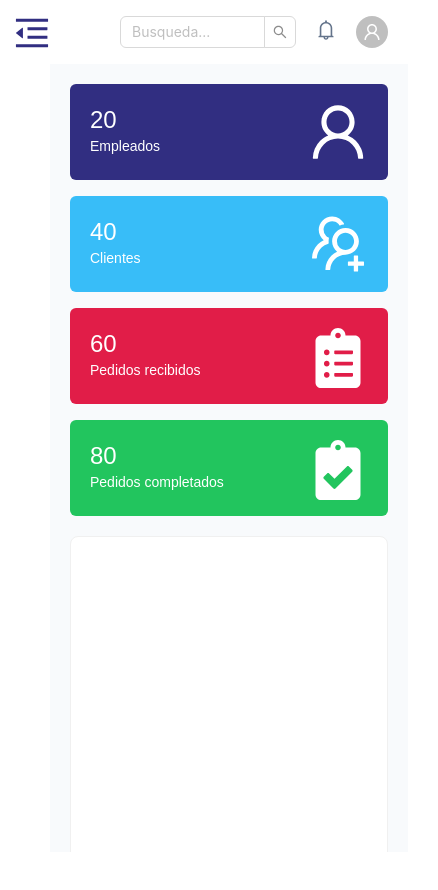
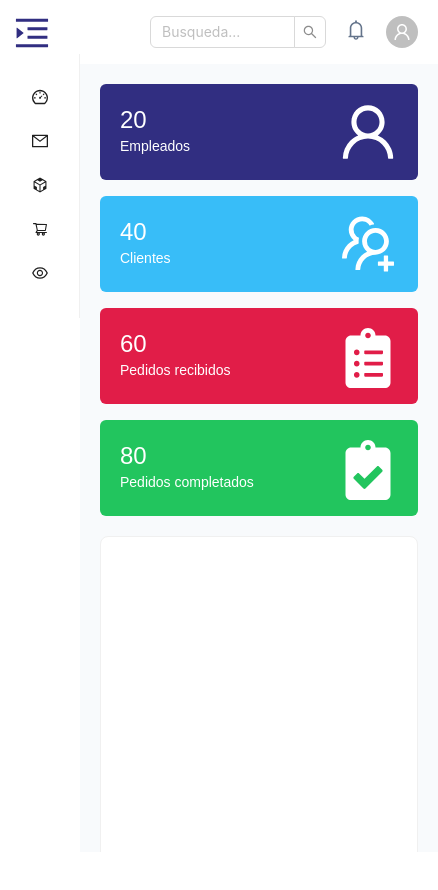
Before and after one commit to MarcoPalom/Reactink, a React (Create React App) app: page / in a window 390 px wide. Shown: the top 890 px of the page, 438 px wide, since content can reach past the window. Built offline with nearby package versions, Linux system fonts and the light colour scheme.

Commit message:
Fix side nav

```diff
--- a/src/components/side-nav/SideNav.tsx
+++ b/src/components/side-nav/SideNav.tsx
@@ -1,33 +1,35 @@
 import Logo from 'assets/img/logo.png'
-import { Menu, MenuProps, Button } from "antd";
-import { CodeSandboxOutlined, DashboardOutlined, EyeOutlined, MailOutlined, ShoppingCartOutlined, MenuUnfoldOutlined, MenuFoldOutlined } from "@ant-design/icons";
-import React, { useState } from "react";
-import { useNavigate } from "react-router-dom";
+import { Menu, MenuProps } from 'antd'
+import {
+  CodeSandboxOutlined,
+  DashboardOutlined,
+  EyeOutlined,
+  MailOutlined,
+  MenuUnfoldOutlined,
+  ShoppingCartOutlined
+} from '@ant-design/icons'
+import React from 'react'
+import { useNavigate } from 'react-router-dom'
 
-type MenuItem = Required<MenuProps>['items'][number];
+type MenuItem = Required<MenuProps>['items'][number]
 
 const getItem = (
   label: React.ReactNode,
   key: React.Key,
   icon?: React.ReactNode,
   children?: MenuItem[],
-    type?: 'group',
+  type?: 'group'
 ): MenuItem => {
   return {
     key,
     icon,
     children,
     label,
-        type,
-    } as MenuItem;
+    type
+  } as MenuItem
 }
 const SideNav = () => {
-    const [isVisible, setIsVisible] = useState(false);
-
-    const toggleVisibility = () => {
-        setIsVisible(!isVisible);
-    };
-    const navigate = useNavigate();
+  const navigate = useNavigate()
 
   const items: MenuProps['items'] = [
     getItem('Inicio', '/', <DashboardOutlined />),
@@ -36,7 +38,7 @@ const SideNav = () => {
       getItem('Lista de productos', '/inventario/productos'),
       getItem('agregar productos', '/inventario/agregar-producto'),
       getItem('Lista de categorías', '/inventario/categorias'),
-            getItem('agregar categorías', '/inventario/agregar-categoria'),
+      getItem('agregar categorías', '/inventario/agregar-categoria')
     ]),
 
     getItem('Finanzas', 'finance', <CodeSandboxOutlined />, [
@@ -44,48 +46,52 @@ const SideNav = () => {
       getItem('agregar cotizacion', '/finanzas/agregar-cotizacion'),
       getItem('Lista de ventas', '/finanzas/ventas'),
       getItem('Lista de gastos', '/finanzas/gastos'),
-            getItem('agregar gasto', '/finanzas/agregar-gasto'),
+      getItem('agregar gasto', '/finanzas/agregar-gasto')
     ]),
 
     getItem('Personal', 'employees', <ShoppingCartOutlined />, [
       getItem('Lista de empleados', '/personal/empleados'),
       getItem('agregar empleado', '/personal/empleados-agregar'),
       getItem('Lista de clientes', '/personal/clientes'),
-            getItem('agregar cliente', '/personal/clientes-agregar'),
+      getItem('agregar cliente', '/personal/clientes-agregar')
     ]),
 
     getItem('Producción', 'prod', <EyeOutlined />, [
-            getItem('Estado de producción', 'prod-1'),
-        ]),
-    ];
-
+      getItem('Estado de producción', 'prod-1')
+    ])
+  ]
 
   return (
-
     <div>
-
-            <button className="block sm:hidden mt-3.5 ml-3.5 text-indigo-900 text-4xl" onClick={toggleVisibility}>
-                {isVisible ? <MenuUnfoldOutlined /> : <MenuFoldOutlined />}
+      <button className="block md:hidden mt-3.5 ml-3.5 text-indigo-900 text-4xl">
+        <MenuUnfoldOutlined />
       </button>
-            <div className={`w-${isVisible ? 'screen' : '16rem'} h-${isVisible ? 'screen' : 'auto'} ${isVisible ? 'block' : 'hidden sm:block'}`}>
-                <div className={`flex h-16 px-4 py-2 ${isVisible ? 'justify-center' : 'justify-start'}`}>
-                    <img src={Logo} alt="Ink Sports" className='h-10 ' />
+      <div className="w-20  md:w-64  h-screen">
+        <div className={`h-16 px-4 py-2 justify-start hidden md:block`}>
+          <img src={Logo} alt="Ink Sports" className="h-10 " />
         </div>
         <div>
           <Menu
             mode="inline"
-                        className='p-5 text-center'
+            className="p-5 hidden md:block"
             items={items}
             onClick={(e) => {
               navigate(e.key)
-                            setIsVisible(false);
+            }}
+          />
+
+          <Menu
+            inlineCollapsed
+            mode="inline"
+            className="p-5 block md:hidden"
+            items={items}
+            onClick={(e) => {
+              navigate(e.key)
             }}
           />
         </div>
       </div>
     </div>
-
-
   )
 }
 
--- a/src/pages/home-page/homepage-components/DashCount.tsx
+++ b/src/pages/home-page/homepage-components/DashCount.tsx
@@ -1,25 +1,17 @@
-import { UserOutlined, UsergroupAddOutlined } from '@ant-design/icons'
-import { FaClipboardList, FaClipboardCheck } from "react-icons/fa";
-import { useState , useEffect } from 'react';
+import { UsergroupAddOutlined, UserOutlined } from '@ant-design/icons'
+import { FaClipboardCheck, FaClipboardList } from 'react-icons/fa'
+import { useEffect, useState } from 'react'
 
-
-
-
-const DashCount = () =>{
-
-    const [dashCountData, setDashCountData] = useState([20, 40, 60, 80]);
+const DashCount = () => {
+  const [dashCountData, setDashCountData] = useState([20, 40, 60, 80])
 
   useEffect(() => {
     //cargar los datos desde una base de datos
-    }, []);
+  }, [])
 
-
-
-
-return(
+  return (
     <div className="grid grid-cols-1 md:grid-cols-2 lg:flex lg:flex-row gap-4 text-white w-full mb-5 justify-between">
-
-    <div className="bg-indigo-900 rounded-md flex justify-between p-5 md:max-w-xs lg:w-1/4 h-24">
+      <div className="bg-indigo-900 rounded-md flex justify-between p-5 w-full md:max-w-xs lg:w-1/4 h-24">
         <div>
           <h4 className="text-2xl">{dashCountData[0]}</h4>
           <h5 className="text-sm">Empleados</h5>
@@ -51,9 +43,6 @@ return(
         <FaClipboardCheck className="text-6xl transform transition-all hover:scale-110 duration-500" />
       </div>
     </div>
-
-
   )
-
 }
-export default DashCount;
+export default DashCount
```
Lines whose indentation alone changed are shown as unchanged.
